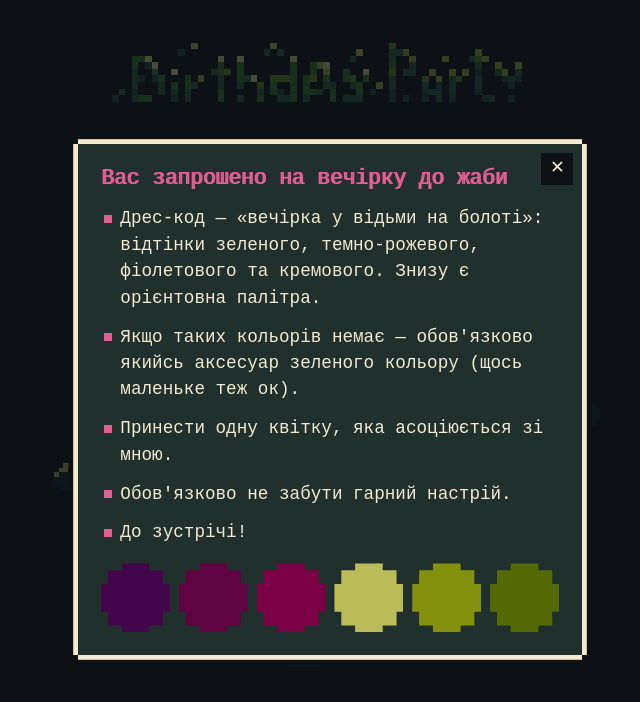
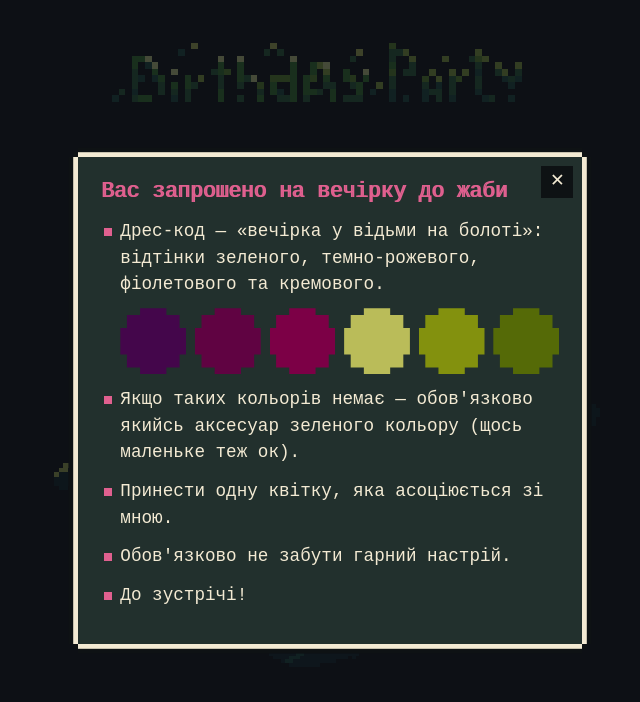
Before and after one commit to DovIra/frog-party-, a plain HTML site: page index.html in a window 1280 px wide. Both pictures are taken after a click on the link 634 px from the left and 624 px from the top of the page. Shown: the whole page, without its empty margins (310-950 px from the left). Drawn offline with Linux system fonts and the light colour scheme; a web font is replaced by a local one.

Commit message:
Вікно: палітра одразу під пунктом про дрес-код

```diff
--- a/index.html
+++ b/index.html
@@ -312,12 +312,12 @@ body{
   padding: 0;
   list-style: none;
 }
-.popup-list li{
+.popup-list > li{
   position: relative;
   margin: 0 0 .7em;
   padding-left: 1.1em;
 }
-.popup-list li::before{
+.popup-list > li::before{
   content: "";
   position: absolute;
   left: .15em;
@@ -352,7 +352,7 @@ body{
   display: flex;
   justify-content: space-between;
   gap: .5em;
-  margin: 1em 0 0;
+  margin: .6em 0 0;
   padding: 0;
   list-style: none;
 }
@@ -496,21 +496,21 @@ body{
       <h2 class="popup-title" id="popup-info-title">Вас запрошено на вечірку до жаби</h2>
 
       <ul class="popup-list">
-        <li>Дрес-код — «вечірка у відьми на болоті»: відтінки зеленого, темно-рожевого, фіолетового та кремового. Знизу є орієнтовна палітра.</li>
+        <li>Дрес-код — «вечірка у відьми на болоті»: відтінки зеленого, темно-рожевого, фіолетового та кремового.
+          <!-- палітра: кольори міняй у style="--c:…" -->
+          <ul class="palette" aria-label="Орієнтовна палітра кольорів">
+            <li style="--c:#44064B" title="#44064B"></li>
+            <li style="--c:#600342" title="#600342"></li>
+            <li style="--c:#7C0046" title="#7C0046"></li>
+            <li style="--c:#BABC59" title="#BABC59"></li>
+            <li style="--c:#83910E" title="#83910E"></li>
+            <li style="--c:#556A07" title="#556A07"></li>
+          </ul>
+        </li>
         <li>Якщо таких кольорів немає — обов'язково якийсь аксесуар зеленого кольору (щось маленьке теж ок).</li>
         <li>Принести одну квітку, яка асоціюється зі мною.</li>
         <li>Обов'язково не забути гарний настрій.</li>
         <li>До зустрічі!</li>
-      </ul>
-
-      <!-- палітра: кольори міняй у style="--c:…" -->
-      <ul class="palette" aria-label="Орієнтовна палітра кольорів">
-        <li style="--c:#44064B" title="#44064B"></li>
-        <li style="--c:#600342" title="#600342"></li>
-        <li style="--c:#7C0046" title="#7C0046"></li>
-        <li style="--c:#BABC59" title="#BABC59"></li>
-        <li style="--c:#83910E" title="#83910E"></li>
-        <li style="--c:#556A07" title="#556A07"></li>
       </ul>
     </div>
   </dialog>
```
